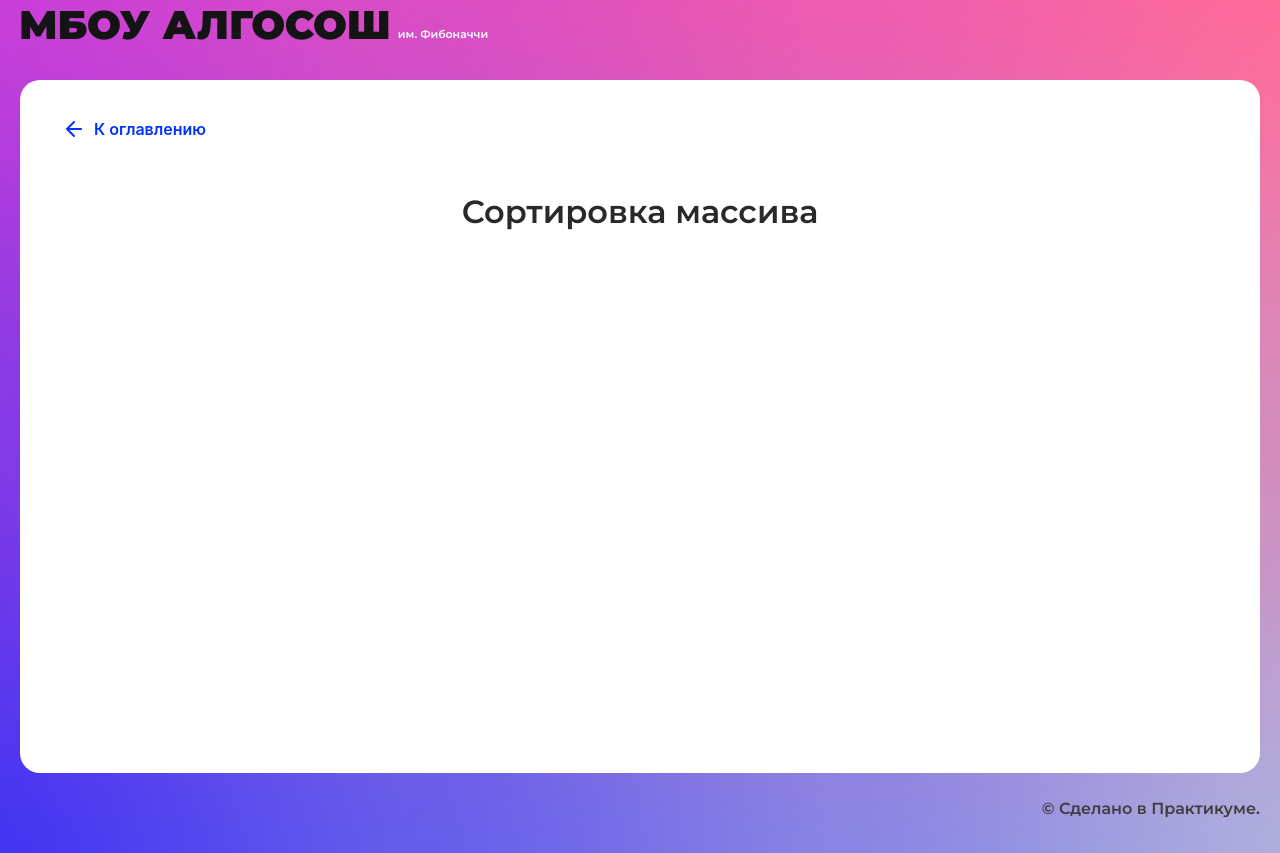
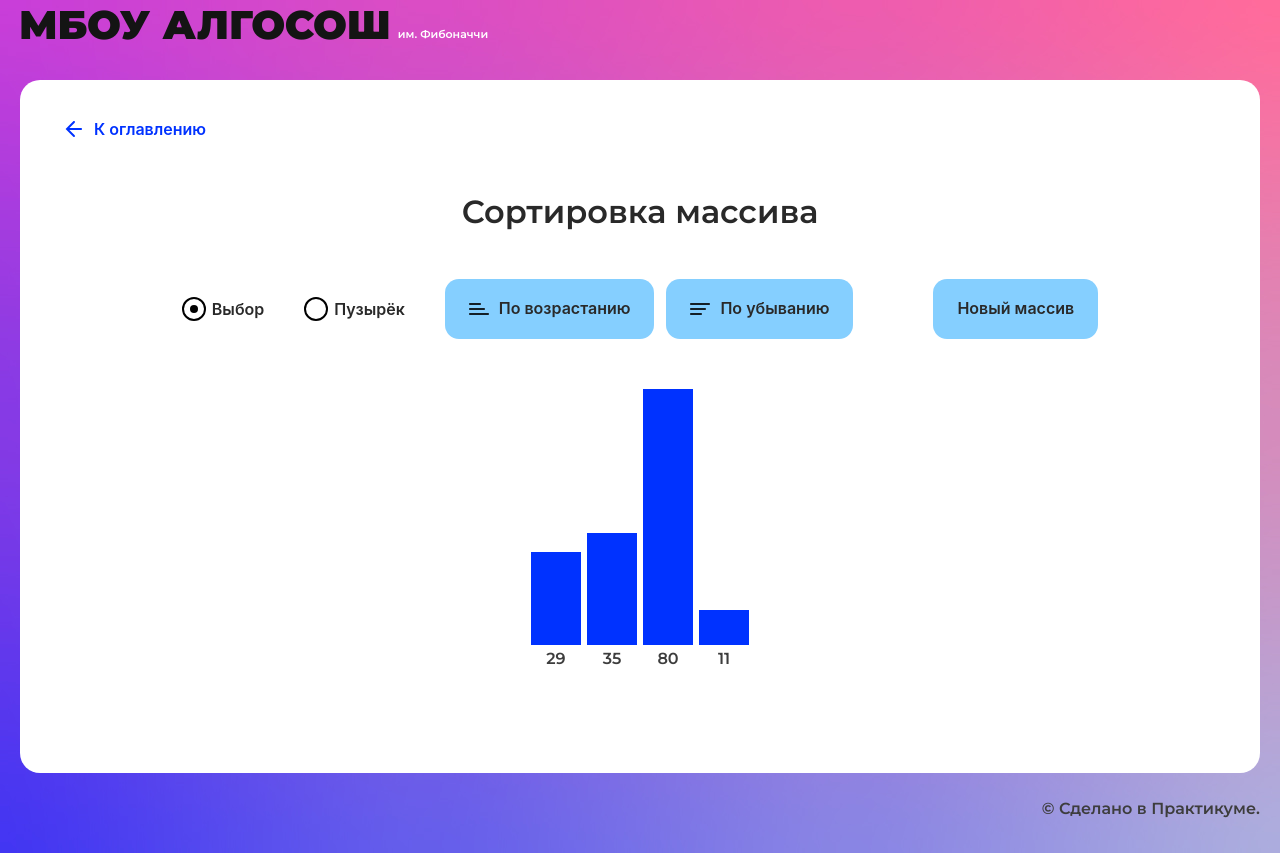
Before and after one commit to yandex-praktikum/algososh, a React (Create React App) app: page /sorting in a window 1280 px wide. Built offline with nearby package versions, Linux system fonts and the light colour scheme.

Commit message:
sorting is work

```diff
--- /dev/null
+++ b/src/components/sorting-page/sorting-page.module.css
@@ -0,0 +1,16 @@
+.content {
+  margin: 0 auto;
+  display: flex;
+  justify-content: center;
+  align-items: center;
+}
+
+.list {
+  margin: 0;
+  padding: 0;
+  list-style-type: none;
+  display: flex;
+  align-items: flex-end;
+  justify-content: center;
+  gap: 6px;
+}
--- a/src/components/sorting-page/sorting-page.tsx
+++ b/src/components/sorting-page/sorting-page.tsx
@@ -1,10 +1,153 @@
-import React from "react";
+import React, { useEffect, useState } from "react";
+import { DELAY_IN_MS, SHORT_DELAY_IN_MS } from "../../constants/delays";
+import { Direction } from "../../types/direction";
+import { ElementStates } from "../../types/element-states";
+import { TElementState } from "../../types/types";
+import { delay, getRandomArrNum, swapString } from "../../utils/utils";
+import { Button } from "../ui/button/button";
+import { Column } from "../ui/column/column";
+import { RadioInput } from "../ui/radio-input/radio-input";
 import { SolutionLayout } from "../ui/solution-layout/solution-layout";
+import style from './sorting-page.module.css'
 
 export const SortingPage: React.FC = () => {
+
+  const [isLoad, setIsLoad] = useState<boolean>(false);
+  const [checked, setChecked] = useState<boolean>(true);
+  const [sortingArr, setSortingArr] = useState<Array<TElementState>>([]);
+
+  const getRandomArr = () => {
+    return setSortingArr(getRandomArrNum())
+  }
+
+  useEffect(() => {
+    getRandomArr();
+  }, []);
+
+  const selectionSort = async (bool: boolean) => {
+    setIsLoad(true);
+    const { length } =  sortingArr;
+    const tempArr = sortingArr;
+    for (let i = 0; i < length; i++) {
+      tempArr[i].state = ElementStates.Changing;
+      setSortingArr([...tempArr]);
+      await delay(DELAY_IN_MS);
+      let index = i;
+      for (let j = i + 1; j < length; j++){
+        tempArr[j].state = ElementStates.Changing;
+        setSortingArr([...tempArr]);
+        await delay(SHORT_DELAY_IN_MS);
+        if ((bool && tempArr[i].item >= tempArr[j].item) || (!bool && tempArr[i].item <= tempArr[j].item)) {
+          if ( i !== index) {
+            tempArr[index].state = ElementStates.Default;
+          }
+          index = j;
+        } else {
+          tempArr[j].state = ElementStates.Default;
+        }
+        setSortingArr([...tempArr]);
+        await delay(SHORT_DELAY_IN_MS);
+      }
+      swapString(tempArr, i, index);
+      tempArr[i].state = ElementStates.Modified;
+      if ( i !== index) {
+        tempArr[index].state = ElementStates.Default;
+      }
+      setSortingArr([...tempArr]);
+      await delay(DELAY_IN_MS);
+    }
+    setSortingArr([...tempArr]);
+    setIsLoad(false);
+  }
+
+  const bubbleSort = async (bool: boolean) => {
+    setIsLoad(true);
+    const { length } =  sortingArr;
+    const tempArr = sortingArr;
+    for (let i = 0; i < length; i++) {
+      for(let j = 0 ; j < length - i - 1; j++) {
+        tempArr[j].state = ElementStates.Changing
+        tempArr[j + 1].state = ElementStates.Changing
+        setSortingArr([...tempArr])
+        await delay(DELAY_IN_MS);
+        if (
+          (bool && Number(tempArr[j].item) > Number(tempArr[j + 1].item))
+          ||
+          (!bool && Number(tempArr[j].item) < Number(tempArr[j + 1].item))
+        ) {
+          swapString(tempArr, j, j + 1)
+        }
+        tempArr[j].state = ElementStates.Default
+        if (j === tempArr.length - i - 2) {
+          tempArr[j + 1].state = ElementStates.Modified
+          if (j === 0) {
+            tempArr[j].state = ElementStates.Modified
+          }
+        }
+        setSortingArr([...tempArr])
+        await delay(SHORT_DELAY_IN_MS);
+      }
+    }
+    setIsLoad(false);
+  }
+
   return (
     <SolutionLayout title="Сортировка массива">
-
+      <div className={style.content}>
+        <RadioInput
+          label="Выбор"
+          disabled={isLoad}
+          checked={checked}
+          onChange={() => setChecked(true)}
+          extraClass="mr-20"
+        />
+        <RadioInput
+          label="Пузырёк"
+          disabled={isLoad}
+          checked={!checked}
+          onChange={() => setChecked(false)}
+          extraClass="mr-20"
+        />
+        <Button
+          text={'По возрастанию'}
+          disabled={isLoad}
+          sorting={Direction.Ascending}
+          extraClass="mr-6"
+          onClick={() =>
+            checked
+              ? selectionSort(true)
+              : bubbleSort(true)
+          }
+        />
+        <Button
+          text={'По убыванию'}
+          disabled={isLoad}
+          sorting={Direction.Descending}
+          extraClass="mr-40"
+          onClick={() =>
+            checked
+              ? selectionSort(false)
+              : bubbleSort(false)
+          }
+        />
+        <Button
+          text={'Новый массив'}
+          onClick={getRandomArr}
+          disabled={isLoad}
+        />
+      </div>
+      <ul className={style.list}>
+        {sortingArr?.map((item, index) => {
+          return (
+            <Column
+              key={index}
+              index={+item.item}
+              state={item.state}
+              extraClass={'mt-25'}
+            />
+          );
+        })}
+      </ul>
     </SolutionLayout>
   );
 };
--- a/src/components/string/string.tsx
+++ b/src/components/string/string.tsx
@@ -1,7 +1,7 @@
 import React, { SyntheticEvent, useState } from "react";
 import { DELAY_IN_MS } from "../../constants/delays";
 import { ElementStates } from "../../types/element-states";
-import { TElementState } from "../../types/forString/types";
+import { TElementState } from "../../types/types";
 import { delay, swapString } from "../../utils/utils";
 import { Button } from "../ui/button/button";
 import { Circle } from "../ui/circle/circle";
--- a/src/types/forString/types.ts
+++ b/src/types/types.ts
@@ -1,4 +1,4 @@
-import { ElementStates } from "../element-states";
+import { ElementStates } from "./element-states";
 
 export type TElementState = {
     item: string | number;
--- a/src/utils/utils.ts
+++ b/src/utils/utils.ts
@@ -1,4 +1,5 @@
-import { TElementState } from "../types/forString/types";
+import { ElementStates } from "../types/element-states";
+import { TElementState } from "../types/types";
 
 export const delay = (num: number) => {
   return new Promise(resolve => setTimeout(resolve, num));
@@ -9,3 +10,21 @@ export const swapString = (arr: string[] | number[] | TElementState[], firstInde
     arr[firstIndex] = arr[secondIndex];
     arr[secondIndex] = temp;
   };
+
+export const randomNum = (min: number, max: number): number => {
+	return Math.floor(Math.random() * (max - min + 1) + min);
+}
+
+export const getRandomArrNum = () => {
+  let arr: TElementState[] = [];
+  const max = 100;
+  const min = 0;
+  const minSize = 3;
+  const maxSize = 17;
+
+  for (let i = 0; i < randomNum(minSize, maxSize); i++) {
+    arr.push({ item: randomNum(min, max), state: ElementStates.Default});
+  }
+
+  return arr;
+}
```
